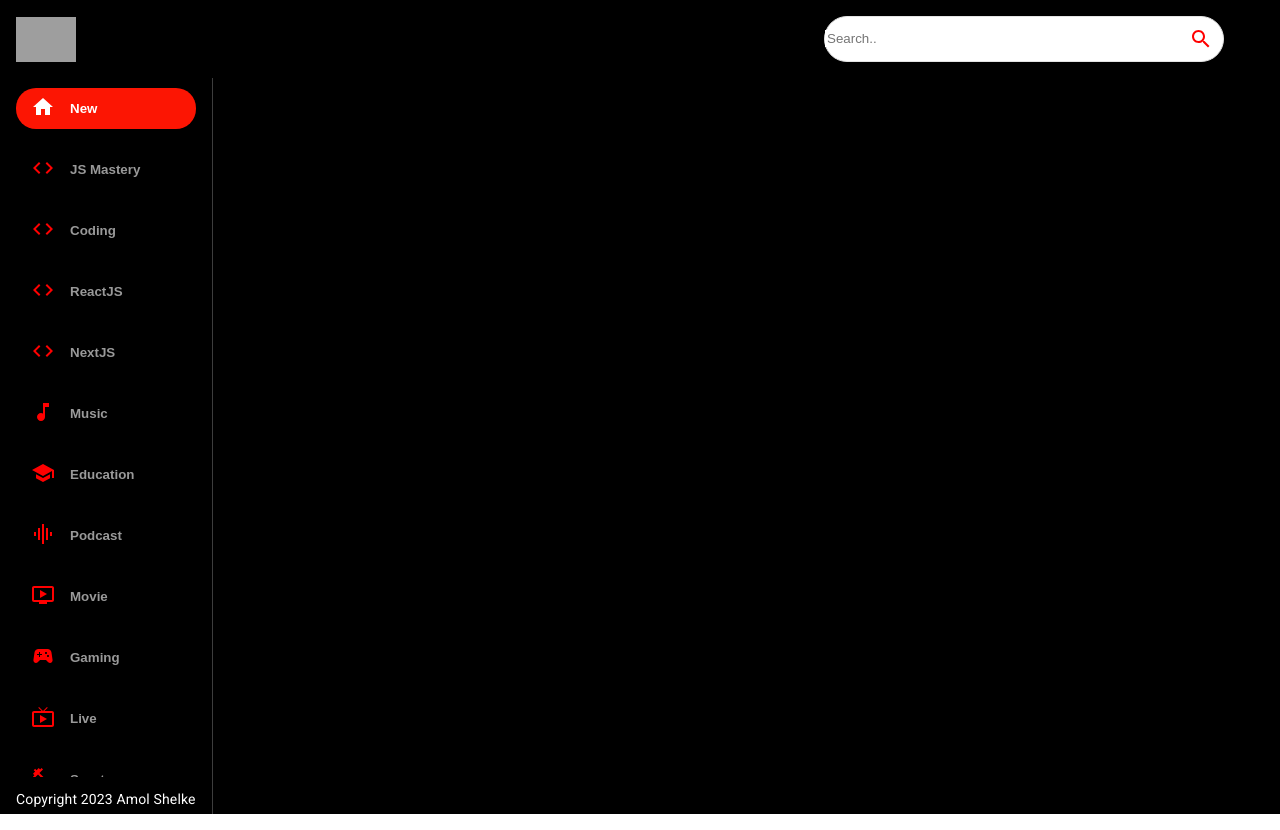
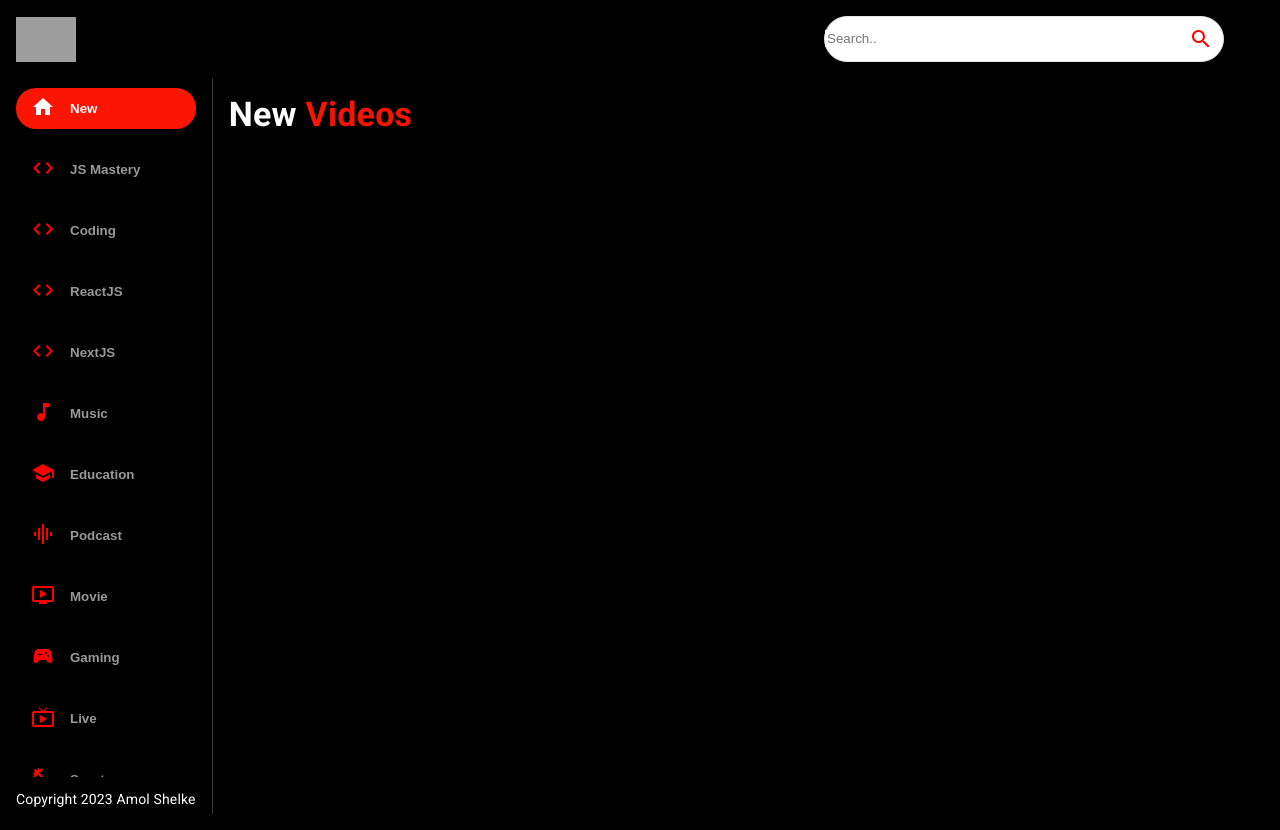
Before and after one commit to AmolShelke2/Youtube-clone-react, a React (Create React App) app: page / in a window 1280 px wide. Built offline with nearby package versions, Linux system fonts and the light colour scheme; grey boxes are pictures that could not be loaded.

Commit message:
Updated Feed component and Fetching Videos

```diff
--- a/src/components/Feed.jsx
+++ b/src/components/Feed.jsx
@@ -2,7 +2,7 @@
 
 import { useState, useEffect } from 'react';
 import { Box, Stack, Typography } from '@mui/material';
-import Sidebar from './Sidebar';
+import { Sidebar, Videos } from './';
 
 const Feed = () => {
   return (
@@ -23,6 +23,19 @@
           Copyright 2023 Amol Shelke
         </Typography>
       </Box>
+
+      <Box p={2} sx={{ overflowY: 'auto', height: '90vh', flex: 2 }}>
+        <Typography
+          variant="h4"
+          fontWeight="bold"
+          mb={2}
+          sx={{ color: 'white' }}
+        >
+          New <span style={{ color: `#F31503` }}>Videos</span>
+        </Typography>
+
+        <Videos videos={[]} />
+      </Box>
     </Stack>
   );
 };
--- /dev/null
+++ b/src/components/Videos.js
@@ -0,0 +1,7 @@
+import React from 'react';
+
+const Videos = () => {
+  return <div>Videos</div>;
+};
+
+export default Videos;
--- a/src/components/index.js
+++ b/src/components/index.js
@@ -5,3 +5,4 @@
 export { default as VideoDetail } from './VideoDetail';
 export { default as SearchBar } from './SearchBar';
 export { default as Sidebar } from './Sidebar';
+export { default as Videos } from './Videos';
```
